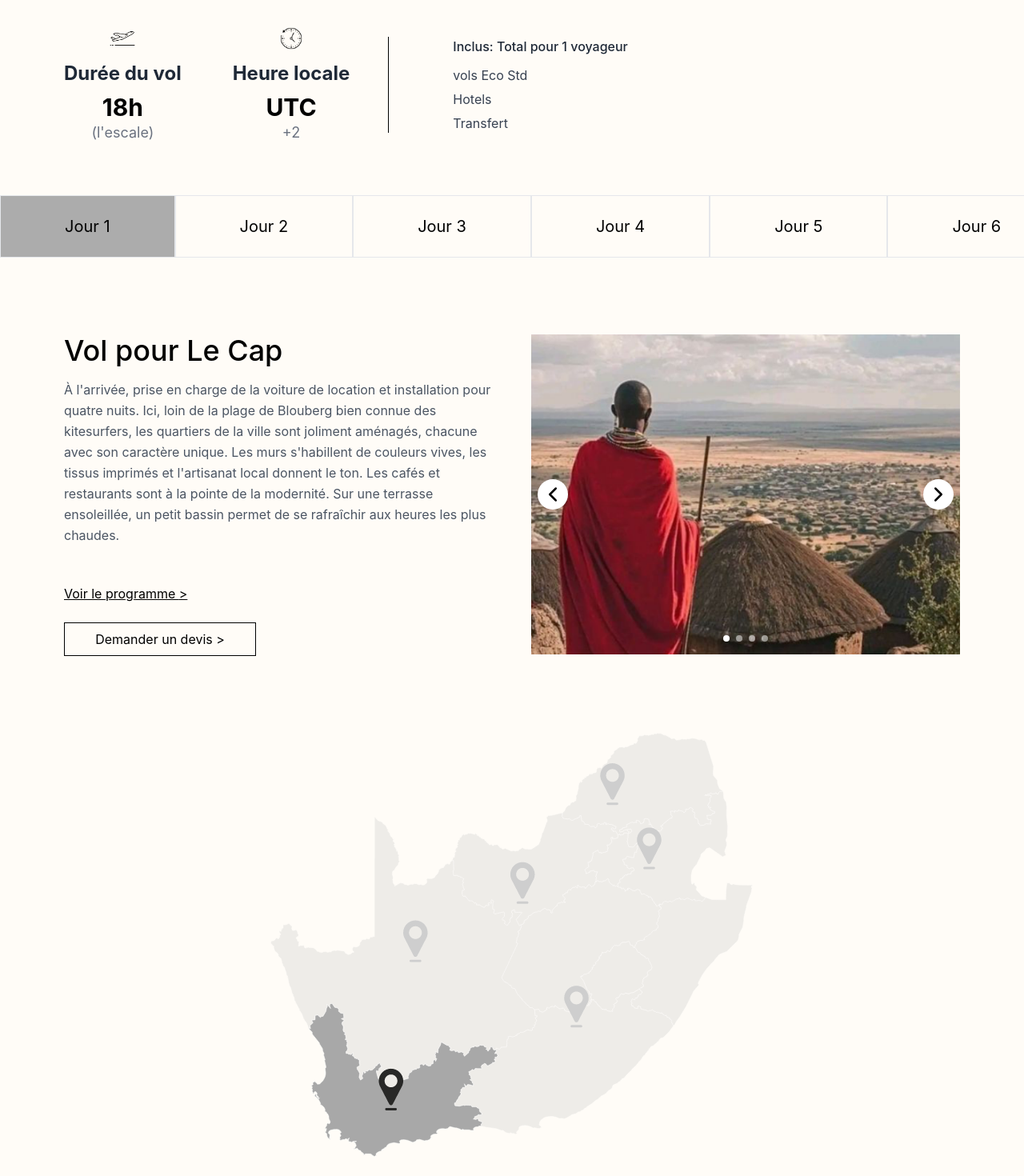
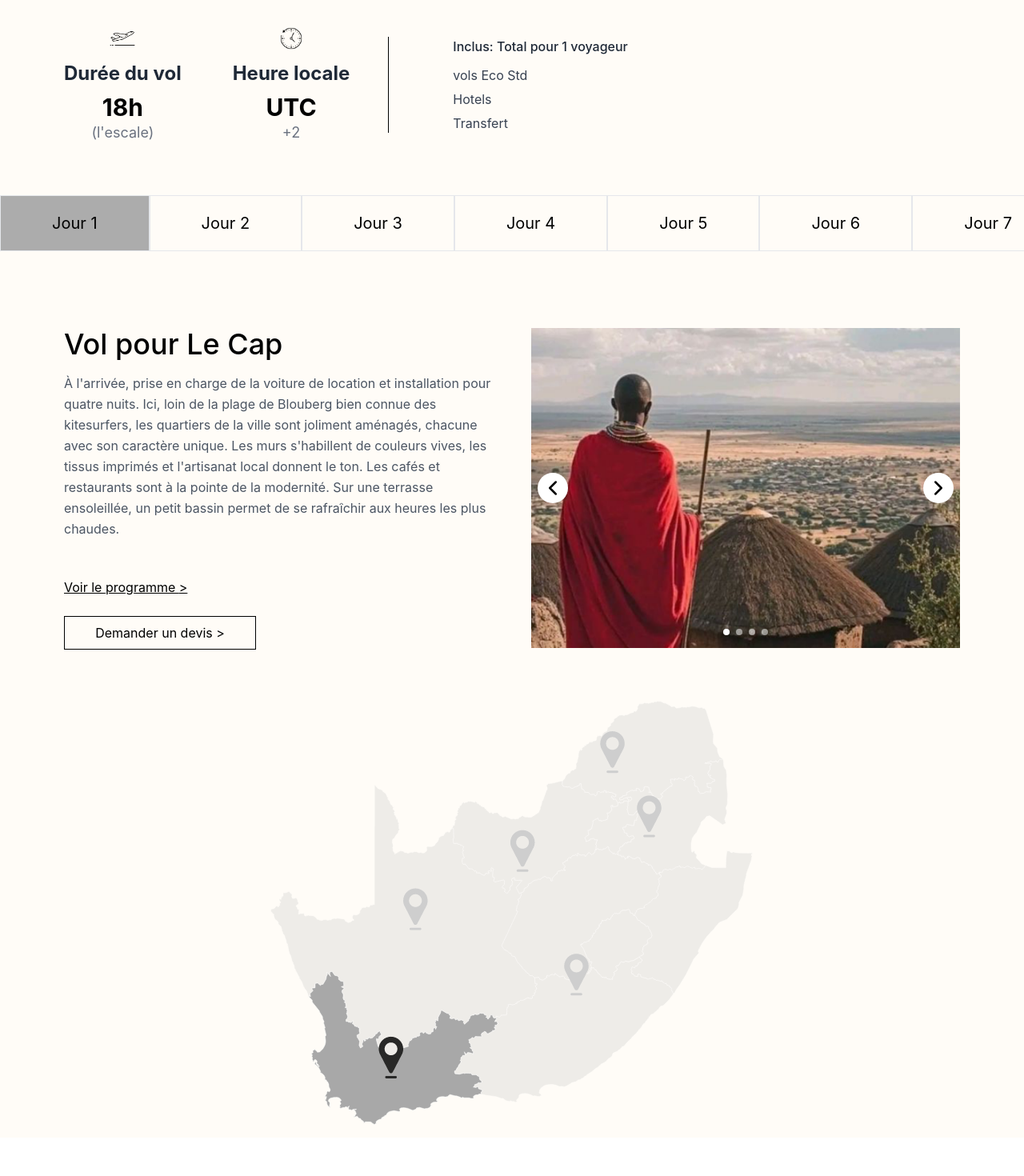
Before and after one commit to Nidabdellah-Abdelhafid/atlas-app, a React (Create React App) app: page /offreDetails in a window 1280 px wide. Shown: the part 1404-2874 px from the top of the page at 80% size. After the commit the page ends 2826 px from the top, so only its background shows below. Built offline with nearby package versions, Linux system fonts and the light colour scheme.

Commit message:
changes 01/05

```diff
--- a/src/index.css
+++ b/src/index.css
@@ -44,3 +44,7 @@ code {
 .carousel-container::-webkit-scrollbar {
   display: none;
 }
+
+.scrollbar-hide::-webkit-scrollbar {
+  display: none;
+}
--- a/src/pages/OffreDetails.jsx
+++ b/src/pages/OffreDetails.jsx
@@ -199,12 +199,13 @@ function OffreDetails() {
         {/* Planing /program Section */}
         <div className="mt-16">
           {/* Days Navigation tab*/}
-        <div className="flex overflow-x-auto mb-12 no-scrollbar">
+          <div className="flex overflow-x-auto mb-12 scrollbar-hide" style={{ msOverflowStyle: 'none', scrollbarWidth: 'none' }}>
+            <div className="flex w-full">
               {[1, 2, 3, 4, 5, 6, 7, 8, 9, 10, 11, 12].map((day) => (
                 <button
                   key={day}
-            onClick={() => setActiveDay(day)}
-            className={`px-6 lg:px-20 py-6 text-xl whitespace-nowrap border border-1 transition-colors ${
+                  onClick={() => {setActiveDay(day);setShowProgram(false)}}
+                  className={`flex-1 px-6 lg:px-16 py-5 text-xl whitespace-nowrap border border-1 transition-colors ${
                     day === activeDay
                     ? 'bg-[#ACACAC] text-black'
                     : 'bg-transparent hover:bg-[#ACACAC]'
@@ -213,6 +214,7 @@ function OffreDetails() {
                   Jour {day}
                 </button>
               ))}
+            </div>
           </div>
           {/* tab Content */}
             <div className="flex flex-col justify-center items-center">
@@ -333,7 +335,7 @@ function OffreDetails() {
 
           </div>
           {/* Map */}
-            <div className="mt-6 p-6">
+            <div className="p-4">
                 <img
                   src={`${process.env.PUBLIC_URL}/assets/images/south-africa-map.png`}
                   alt="South Africa Map"
```
Lines whose indentation alone changed are shown as unchanged.
